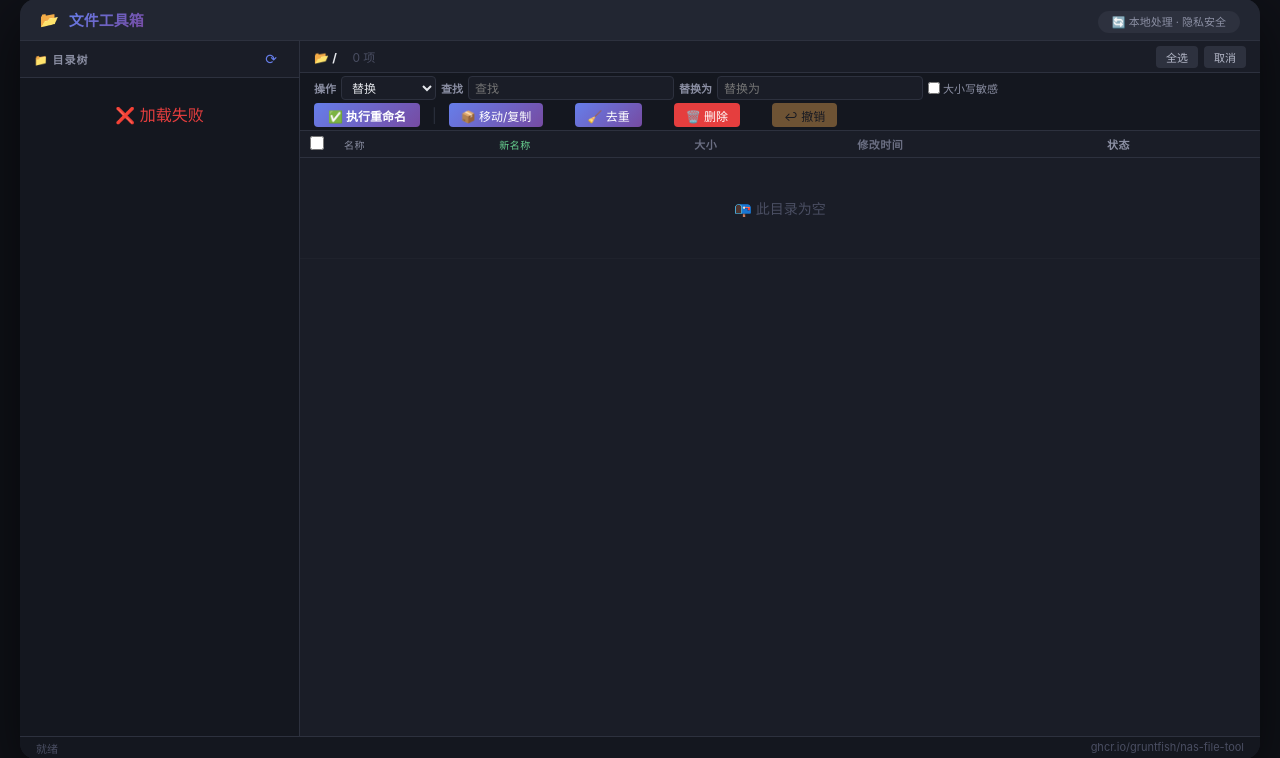
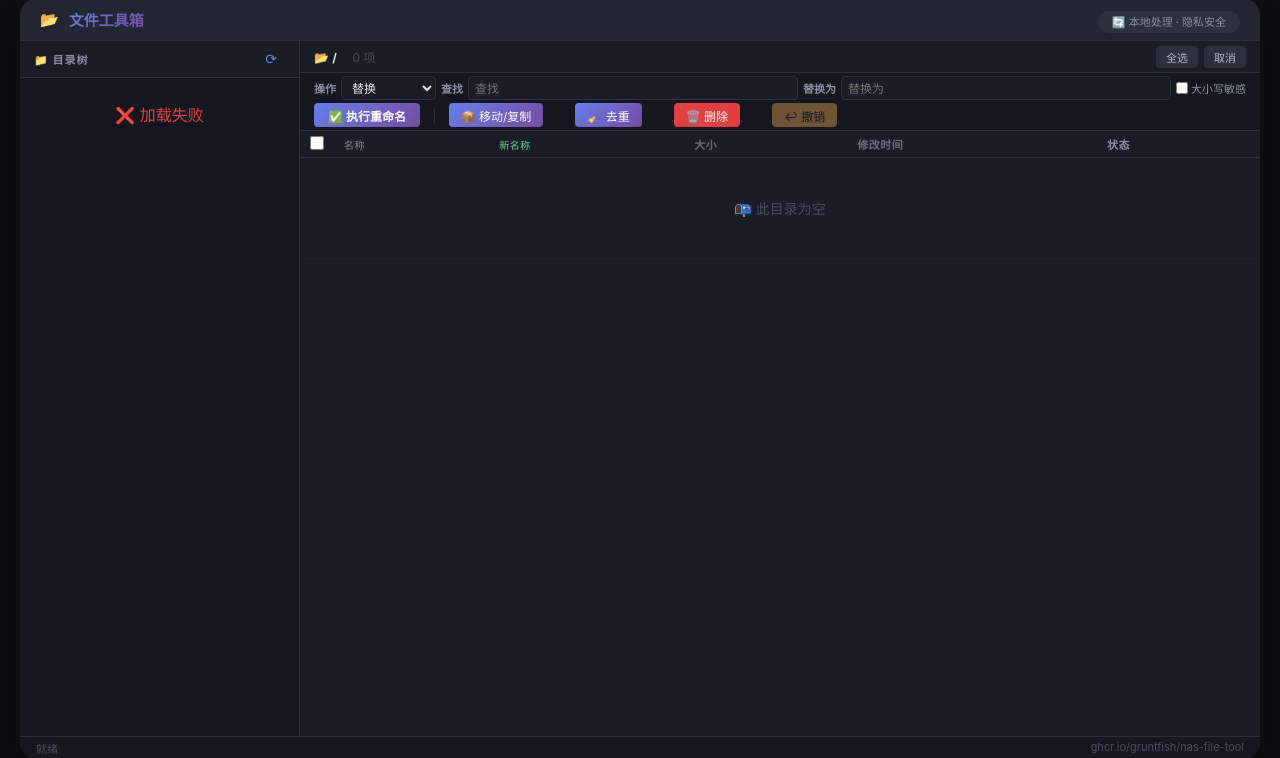
Before and after one commit to GruntFish/nas-file-tool, a Flask app: page / in a window 1280 px wide. Shown: the part 21-779 px from the top of the page. Run offline with Flask 3, Linux system fonts and the light colour scheme.

Commit message:
Update index.html

```diff
--- a/templates/index.html
+++ b/templates/index.html
@@ -37,7 +37,7 @@ body{font-family:-apple-system,BlinkMacSystemFont,'Segoe UI',Roboto,sans-serif;b
 .rename-bar{padding:3px 14px;background:#14171f;border-bottom:1px solid #2d313e;display:flex;flex-wrap:wrap;gap:3px 5px;align-items:center;flex-shrink:0;min-height:30px}
 .rename-bar select,.rename-bar input{background:#1a1d27;border:1px solid #2d313e;border-radius:4px;color:#e4e6eb;padding:2px 6px;font-size:12px;outline:0;font-family:inherit;height:24px}
 .rename-bar select:focus,.rename-bar input:focus{border-color:#667eea}
-.rename-bar input[type=text]{min-width:60px}
+.rename-bar input[type=text]{min-width:120px;flex:1}
 .rename-bar input[type=number]{width:42px}
 .rename-bar .label{color:#8b8fa3;font-size:11px;font-weight:600;white-space:nowrap}
 .rename-bar .checkbox-label{color:#8b8fa3;font-size:11px;display:flex;align-items:center;gap:3px}
@@ -174,9 +174,9 @@ body{font-family:-apple-system,BlinkMacSystemFont,'Segoe UI',Roboto,sans-serif;b
                 </select>
 
                 <span id="findLabel" class="label">查找</span>
-                <input type="text" id="findText" placeholder="查找">
+                <input type="text" id="findText" placeholder="查找" style="min-width:180px;flex:1">
                 <span id="replaceLabel" class="label">替换为</span>
-                <input type="text" id="replaceText" placeholder="替换为">
+                <input type="text" id="replaceText" placeholder="替换为" style="min-width:180px;flex:1">
                 <label class="checkbox-label"><input type="checkbox" id="caseSensitive"> 大小写敏感</label>
 
                 <span id="numParams" style="display:none;">
@@ -253,7 +253,7 @@ body{font-family:-apple-system,BlinkMacSystemFont,'Segoe UI',Roboto,sans-serif;b
         <h2>📦 移动/复制文件</h2>
         <div style="color:#8b8fa3;font-size:13px;margin-bottom:10px;">
             源目录：<strong id="moveSourcePath" style="color:#e4e6eb;">/</strong>
-            <span style="color:#4a4e62;margin-left:8px;">（该目录下选中的文件）</span>
+            <span style="color:#4a4e62;margin-left:8px;">（当前目录下所有文件）</span>
         </div>
 
         <div style="display:grid;grid-template-columns:1fr 1fr;gap:8px;">
@@ -484,6 +484,17 @@ function renderTree(nodes, container) {
             }
         }
     });
+}
+
+// ===== 获取当前目录所有文件路径（不限于选中） =====
+function getAllFilePaths() {
+    const paths = [];
+    for (let file of fileList) {
+        if (!file.is_dir) {
+            paths.push(file.path);
+        }
+    }
+    return paths;
 }
 
 async function loadFiles(path) {
@@ -720,6 +731,7 @@ function getSelectedPaths() {
 }
 
 function autoPreview() {
+    // 重命名预览只对选中的文件生效
     const files = getSelectedPaths();
     const params = getRenameParams();
 
@@ -814,7 +826,6 @@ function updateSelectedInfo() {
     } else {
         selectedInfo.textContent = '';
     }
-    // 更新全选状态
     const allCheckboxes = document.querySelectorAll('#fileTableBody input[type="checkbox"]');
     const checkedCheckboxes = document.querySelectorAll('#fileTableBody input[type="checkbox"]:checked');
     const selectAll = document.getElementById('selectAll');
@@ -854,7 +865,6 @@ document.querySelectorAll('.modal-overlay').forEach(el => {
     el.addEventListener('click', function(e) { if (e.target === this) this.classList.remove('show'); });
 });
 
-// ===== 全选/取消 =====
 document.getElementById('selectAllBtn').addEventListener('click', function() {
     document.querySelectorAll('#fileTableBody input[type="checkbox"]').forEach(cb => {
         cb.checked = true;
@@ -980,10 +990,11 @@ document.getElementById('dateType').addEventListener('change', autoPreview);
 document.getElementById('dateFormat').addEventListener('change', autoPreview);
 document.getElementById('datePos').addEventListener('change', autoPreview);
 
+// ===== 执行重命名 - 对选中的文件生效 =====
 document.getElementById('executeRenameBtn').addEventListener('click', async function() {
     const files = getSelectedPaths();
     if (files.length === 0) {
-        showLog('⚠️ 请先选择文件', 'warning');
+        showLog('⚠️ 请先勾选要重命名的文件', 'warning');
         return;
     }
     const params = getRenameParams();
@@ -1040,11 +1051,11 @@ document.getElementById('undoBtn').addEventListener('click', async function() {
     } catch(e) { showLog('❌ ' + e.message, 'error'); }
 });
 
-// ===== 删除功能 =====
+// ===== 删除功能 - 对选中的文件/目录生效 =====
 document.getElementById('deleteBtn').addEventListener('click', function() {
     const files = getSelectedPaths();
     if (files.length === 0) {
-        showLog('⚠️ 请先选择要删除的文件或目录', 'warning');
+        showLog('⚠️ 请先勾选要删除的文件或目录', 'warning');
         return;
     }
     const fileNames = files.map(f => getFileName(f)).join('\n  ');
@@ -1091,10 +1102,11 @@ async function deleteItems(files) {
     await loadFiles(currentPath);
 }
 
+// ===== 移动/复制 - 对整个目录所有文件生效（不需要勾选） =====
 document.getElementById('moveCopyBtn').addEventListener('click', function() {
-    const files = getSelectedPaths();
+    const files = getAllFilePaths();
     if (files.length === 0) {
-        showLog('⚠️ 请先选择文件', 'warning');
+        showLog('⚠️ 当前目录没有文件可移动/复制', 'warning');
         return;
     }
     document.getElementById('moveSourcePath').textContent = currentPath;
@@ -1138,9 +1150,10 @@ document.getElementById('moveCopyConfirmBtn').addEventListener('click', async fu
         return;
     }
 
-    const files = getSelectedPaths();
+    // 获取当前目录所有文件（不限于选中）
+    const files = getAllFilePaths();
     if (files.length === 0) {
-        showLog('⚠️ 请先选择文件', 'warning');
+        showLog('⚠️ 当前目录没有文件', 'warning');
         closeModal('moveCopyModal');
         return;
     }
@@ -1181,7 +1194,7 @@ document.querySelectorAll('#moveCopyModal input, #moveCopyModal select').forEach
 
 async function previewFilter() {
     const filters = getFilters();
-    const files = getSelectedPaths();
+    const files = getAllFilePaths();
     if (Object.keys(filters).length === 0 || files.length === 0) {
         document.getElementById('filterPreview').style.display = 'none';
         return;
```
